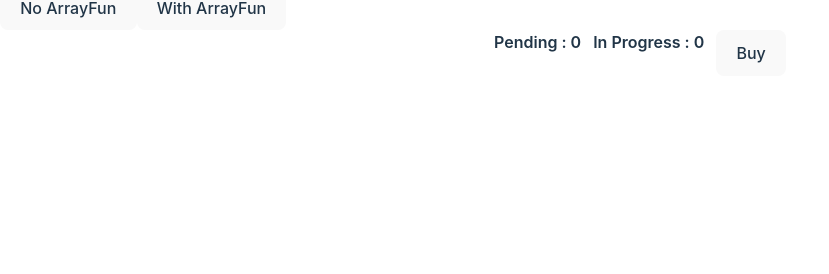
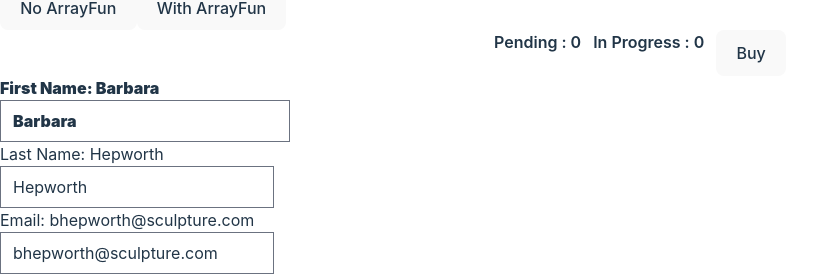
Before and after one commit to anish1A1/React-Practise-from-Documentation, a React (Vite) app: page / in a window 1280 px wide. Shown: the part 799-1073 px from the top of the page, without its empty margins (0-829 px from the left). Before the commit the page ends 875 px from the top, so only its background shows below. Built offline with nearby package versions, Linux system fonts and the light colour scheme.

Commit message:
Ways not to use an object in react

```diff
--- a/src/App.jsx
+++ b/src/App.jsx
@@ -4,6 +4,7 @@ import Events from './practise/Events'
 import UseStatePrac from './practise/UseStatePrac/UseStatePrac'
 import Counter from './UpdateState/Counter'
 import RequestTracker from './Tracker/RequestTracker'
+import Form from './UpdatingObjects/Form'
 
 function App() {
 
@@ -29,6 +30,9 @@ function App() {
      <div className='flex justify-center gap-3 border-light-400  font-semibold'>
       <RequestTracker />
      </div>
+     <div className='grid w-40'>
+      <Form/>
+     </div>
     </>
   )
 }
--- /dev/null
+++ b/src/UpdatingObjects/Form.jsx
@@ -0,0 +1,44 @@
+
+import { useState } from "react";
+
+export default function Form() {
+    const [person, setPerson] = useState({
+        firstName: 'Barbara',
+        lastName: 'Hepworth',
+        email: 'bhepworth@sculpture.com'
+    });
+
+    function handleFirstnameChange(e){
+        person.firstName = e.target.value;
+    }
+
+    function handleLastnameChange(e) {
+        person.lastName = e.target.value;
+    }
+    function handleEmailChange(e) {
+        person.email = e.target.value;
+    }
+
+    return (
+        <>
+            <label className="font-black">
+                First Name: {person.firstName}
+
+            <input type="text" value={person.firstName}
+                onChange={handleFirstnameChange} className="  bg-transparent"
+            />
+             </label>
+
+            <label htmlFor="" >
+                Last Name: {person.lastName}
+            <input type="text" value={person.lastName} onChange={handleLastnameChange}
+            className="  bg-transparent"/>
+            </label>
+
+            <label htmlFor="" >
+                Email: {person.email}
+            <input type="text" value={person.email} onChange={handleEmailChange} className="  bg-transparent"/>
+            </label>
+        </>
+    );
+}
```
